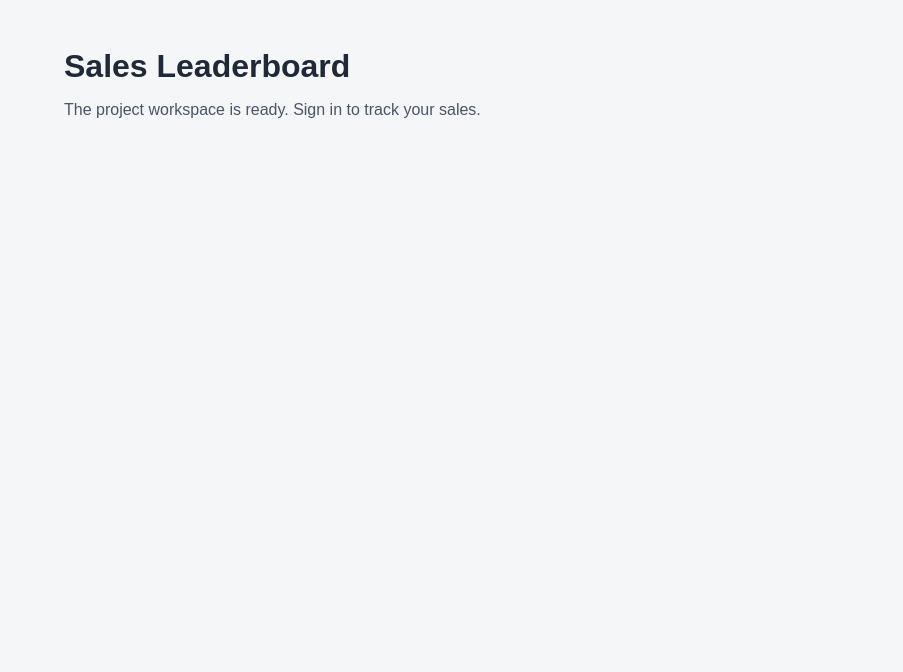
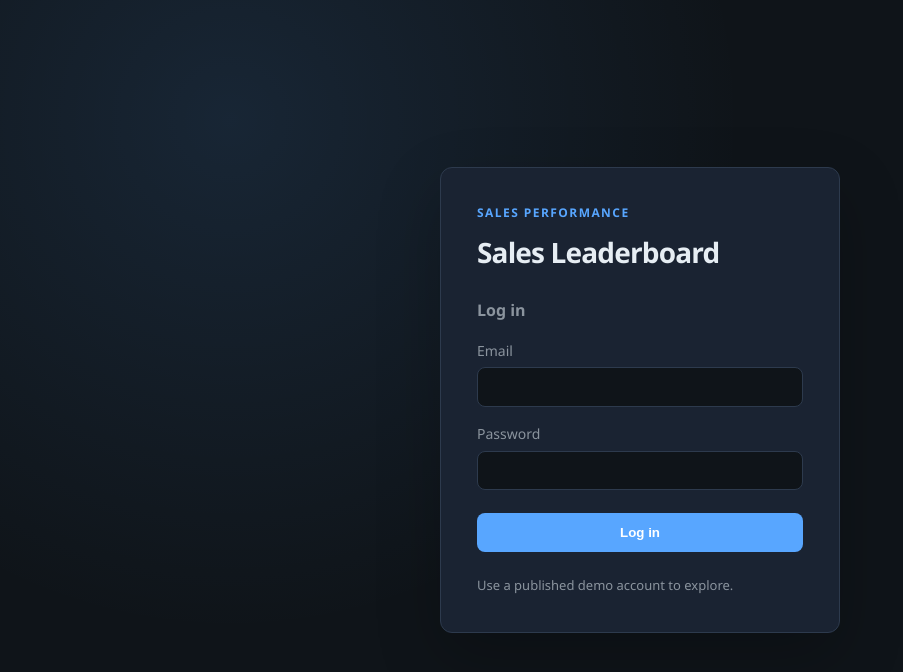
Before and after one commit to nastiasolo/leader-board, a React (Vite) app in the folder client/: page /login in a window 1280 px wide. Shown: the top 672 px of the page, without its empty margins (0-903 px from the left). Built offline with nearby package versions, Linux system fonts and the light colour scheme; no server answers.

Commit message:
feat(client): add employee login flow

```diff
--- a/client/index.html
+++ b/client/index.html
@@ -3,7 +3,7 @@
   <head>
     <meta charset="UTF-8" />
     <meta name="viewport" content="width=device-width, initial-scale=1.0" />
-    <meta name="theme-color" content="#f5f6f8" />
+    <meta name="theme-color" content="#0f1419" />
     <title>Sales Leaderboard</title>
   </head>
   <body class="page">
--- a/client/src/App.jsx
+++ b/client/src/App.jsx
@@ -1,10 +1,50 @@
-export default function App() {
+import { BrowserRouter, Navigate, Route, Routes } from 'react-router-dom';
+import { AuthProvider, useAuth } from './context/AuthContext.jsx';
+import Login from './pages/Login.jsx';
+
+function ProtectedDashboard() {
+  const { loading, user } = useAuth();
+
+  if (loading) {
+    return <main className="app" aria-busy="true">Loading your account…</main>;
+  }
+
+  if (!user) {
+    return <Navigate to="/login" replace />;
+  }
+
   return (
     <main className="app">
-      <h1 className="app__title">Sales Leaderboard</h1>
-      <p className="app__message">
-        The project workspace is ready. Sign in to track your sales.
-      </p>
+      <h1 className="app__title">Dashboard</h1>
+      <p className="app__message">Welcome, {user.name}.</p>
     </main>
   );
 }
+
+function AppRoutes() {
+  const { loading, user } = useAuth();
+
+  return (
+    <Routes>
+      <Route
+        path="/login"
+        element={loading ? null : user ? <Navigate to="/" replace /> : <Login />}
+      />
+      <Route path="/" element={<ProtectedDashboard />} />
+      <Route path="*" element={<Navigate to="/" replace />} />
+    </Routes>
+  );
+}
+
+export default function App() {
+  return (
+    <BrowserRouter future={{
+      v7_startTransition: true,
+      v7_relativeSplatPath: true,
+    }}>
+      <AuthProvider>
+        <AppRoutes />
+      </AuthProvider>
+    </BrowserRouter>
+  );
+}
--- /dev/null
+++ b/client/src/api/client.js
@@ -0,0 +1,29 @@
+const API_BASE_URL = import.meta.env.VITE_API_BASE_URL || '';
+
+export async function api(path, options = {}) {
+  const token = localStorage.getItem('token');
+  const headers = {
+    'Content-Type': 'application/json',
+    ...(token ? { Authorization: `Bearer ${token}` } : {}),
+    ...options.headers,
+  };
+  const response = await fetch(`${API_BASE_URL}${path}`, {
+    ...options,
+    headers,
+  });
+  const data = await response.json().catch(() => ({}));
+
+  if (!response.ok) {
+    throw new Error(data.error || response.statusText);
+  }
+
+  return data;
+}
+
+export const authApi = {
+  login: (email, password) => api('/api/auth/login', {
+    method: 'POST',
+    body: JSON.stringify({ email, password }),
+  }),
+  me: () => api('/api/auth/me'),
+};
--- /dev/null
+++ b/client/src/context/AuthContext.jsx
@@ -0,0 +1,74 @@
+import {
+  createContext,
+  useCallback,
+  useContext,
+  useEffect,
+  useState,
+} from 'react';
+import { authApi } from '../api/client.js';
+
+const AuthContext = createContext(null);
+
+export function AuthProvider({ children }) {
+  const [user, setUser] = useState(null);
+  const [loading, setLoading] = useState(true);
+
+  const refreshUser = useCallback(async () => {
+    const token = localStorage.getItem('token');
+
+    if (!token) {
+      setUser(null);
+      setLoading(false);
+      return;
+    }
+
+    try {
+      const profile = await authApi.me();
+      setUser(profile);
+    } catch {
+      localStorage.removeItem('token');
+      setUser(null);
+    } finally {
+      setLoading(false);
+    }
+  }, []);
+
+  useEffect(() => {
+    refreshUser();
+  }, [refreshUser]);
+
+  const login = useCallback(async (token) => {
+    localStorage.setItem('token', token);
+    await refreshUser();
+  }, [refreshUser]);
+
+  const logout = useCallback(() => {
+    localStorage.removeItem('token');
+    setUser(null);
+  }, []);
+
+  const value = {
+    user,
+    loading,
+    isAdmin: Boolean(user?.is_admin),
+    login,
+    logout,
+    refreshUser,
+  };
+
+  return (
+    <AuthContext.Provider value={value}>
+      {children}
+    </AuthContext.Provider>
+  );
+}
+
+export function useAuth() {
+  const context = useContext(AuthContext);
+
+  if (!context) {
+    throw new Error('useAuth must be used within AuthProvider');
+  }
+
+  return context;
+}
--- a/client/src/index.css
+++ b/client/src/index.css
@@ -1,10 +1,25 @@
+:root {
+  --bg: #0f1419;
+  --surface: #1a2332;
+  --border: #2d3a4d;
+  --text: #e6edf3;
+  --muted: #8b949e;
+  --accent: #58a6ff;
+  --danger: #f85149;
+}
+
+*,
+*::before,
+*::after {
+  box-sizing: border-box;
+}
+
 .page {
-  font-family: Arial, sans-serif;
-  color: #1f2937;
-  background: #f5f6f8;
-  font-synthesis: none;
-  text-rendering: optimizeLegibility;
+  min-height: 100vh;
   margin: 0;
+  color: var(--text);
+  background: var(--bg);
+  font-family: 'Segoe UI', system-ui, sans-serif;
 }
 
 .app {
@@ -18,5 +33,5 @@
 }
 
 .app__message {
-  color: #4b5563;
+  color: var(--muted);
 }
--- /dev/null
+++ b/client/src/pages/Login.jsx
@@ -0,0 +1,76 @@
+import { useState } from 'react';
+import { useNavigate } from 'react-router-dom';
+import { authApi } from '../api/client.js';
+import { useAuth } from '../context/AuthContext.jsx';
+import styles from './Login.module.css';
+
+export default function Login() {
+  const [email, setEmail] = useState('');
+  const [password, setPassword] = useState('');
+  const [error, setError] = useState('');
+  const [submitting, setSubmitting] = useState(false);
+  const { login } = useAuth();
+  const navigate = useNavigate();
+
+  async function handleSubmit(event) {
+    event.preventDefault();
+    setError('');
+    setSubmitting(true);
+
+    try {
+      const { token } = await authApi.login(email, password);
+      await login(token);
+      navigate('/', { replace: true });
+    } catch (requestError) {
+      setError(requestError.message || 'Login failed');
+    } finally {
+      setSubmitting(false);
+    }
+  }
+
+  return (
+    <main className={styles.wrap}>
+      <section className={styles.card} aria-labelledby="login-title">
+        <p className={styles.eyebrow}>Sales performance</p>
+        <h1 className={styles.title}>Sales Leaderboard</h1>
+        <h2 className={styles.subtitle} id="login-title">Log in</h2>
+
+        <form className={styles.form} onSubmit={handleSubmit}>
+          {error && <p className={styles.error} role="alert">{error}</p>}
+
+          <div className={styles.field}>
+            <label className={styles.label} htmlFor="email">Email</label>
+            <input
+              className={styles.input}
+              id="email"
+              type="email"
+              value={email}
+              onChange={(event) => setEmail(event.target.value)}
+              autoComplete="email"
+              required
+            />
+          </div>
+
+          <div className={styles.field}>
+            <label className={styles.label} htmlFor="password">Password</label>
+            <input
+              className={styles.input}
+              id="password"
+              type="password"
+              value={password}
+              onChange={(event) => setPassword(event.target.value)}
+              autoComplete="current-password"
+              required
+            />
+          </div>
+
+          <button className={styles.submit} type="submit" disabled={submitting}>
+            {submitting ? 'Logging in…' : 'Log in'}
+          </button>
+        </form>
+
+        <p className={styles.footer}>Use a published demo account to explore.</p>
+      </section>
+    </main>
+  );
+}
--- /dev/null
+++ b/client/src/pages/Login.module.css
@@ -0,0 +1,116 @@
+.wrap {
+  min-height: 100vh;
+  display: flex;
+  align-items: center;
+  justify-content: center;
+  padding: 1.5rem;
+  background:
+    radial-gradient(circle at 18% 15%, rgba(88, 166, 255, 0.12), transparent 32rem),
+    var(--bg);
+}
+
+.card {
+  width: 100%;
+  max-width: 25rem;
+  padding: 2.25rem;
+  background: var(--surface);
+  border: 1px solid var(--border);
+  border-radius: 0.75rem;
+  box-shadow: 0 1.5rem 4rem rgba(0, 0, 0, 0.22);
+}
+
+.eyebrow {
+  margin: 0 0 0.75rem;
+  color: var(--accent);
+  font-size: 0.75rem;
+  font-weight: 700;
+  letter-spacing: 0.12em;
+  text-transform: uppercase;
+}
+
+.title {
+  margin: 0;
+  color: var(--text);
+  font-size: 1.75rem;
+  letter-spacing: -0.03em;
+}
+
+.subtitle {
+  margin: 1.75rem 0 1.25rem;
+  color: var(--muted);
+  font-size: 1rem;
+  font-weight: 600;
+}
+
+.form {
+  display: flex;
+  flex-direction: column;
+  gap: 1.1rem;
+}
+
+.field {
+  display: flex;
+  flex-direction: column;
+  gap: 0.45rem;
+}
+
+.label {
+  color: var(--muted);
+  font-size: 0.875rem;
+}
+
+.input {
+  width: 100%;
+  padding: 0.7rem 0.8rem;
+  color: var(--text);
+  background: var(--bg);
+  border: 1px solid var(--border);
+  border-radius: 0.5rem;
+}
+
+.input:focus-visible {
+  outline: 2px solid var(--accent);
+  outline-offset: 2px;
+}
+
+.submit {
+  margin-top: 0.35rem;
+  padding: 0.75rem 1rem;
+  color: #ffffff;
+  background: var(--accent);
+  border: 0;
+  border-radius: 0.5rem;
+  font-weight: 700;
+  cursor: pointer;
+}
+
+.submit:hover:not(:disabled) {
+  filter: brightness(1.1);
+}
+
+.submit:disabled {
+  opacity: 0.7;
+  cursor: wait;
+}
+
+.error {
+  margin: 0;
+  padding: 0.7rem 0.8rem;
+  color: var(--danger);
+  background: rgba(248, 81, 73, 0.12);
+  border-radius: 0.5rem;
+  font-size: 0.9rem;
+}
+
+.footer {
+  margin: 1.5rem 0 0;
+  color: var(--muted);
+  font-size: 0.8125rem;
+  line-height: 1.5;
+}
+
+@media (max-width: 30rem) {
+  .card {
+    padding: 1.5rem;
+  }
+}
```
Also changed, not shown: client/package.json (+6 -1 lines), client/vitest.config.js (added, +10 -0 lines), 2 other files (tests, documents, lock files or other folders).
